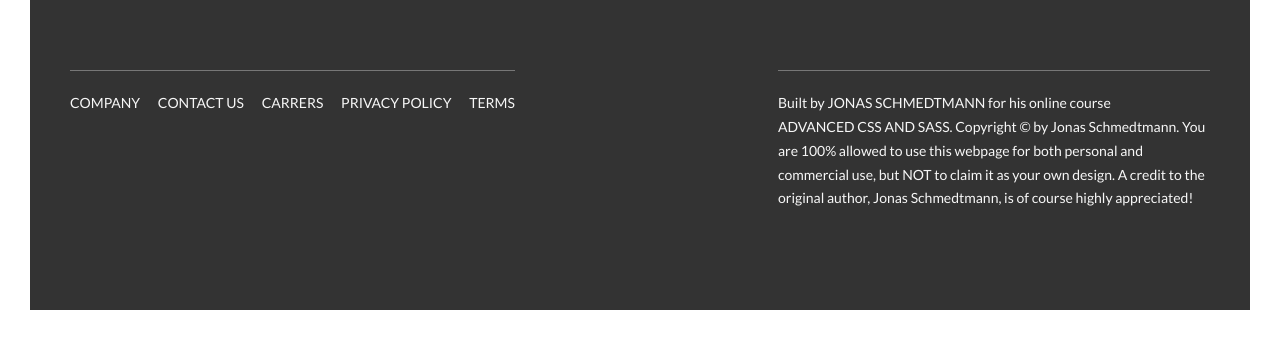
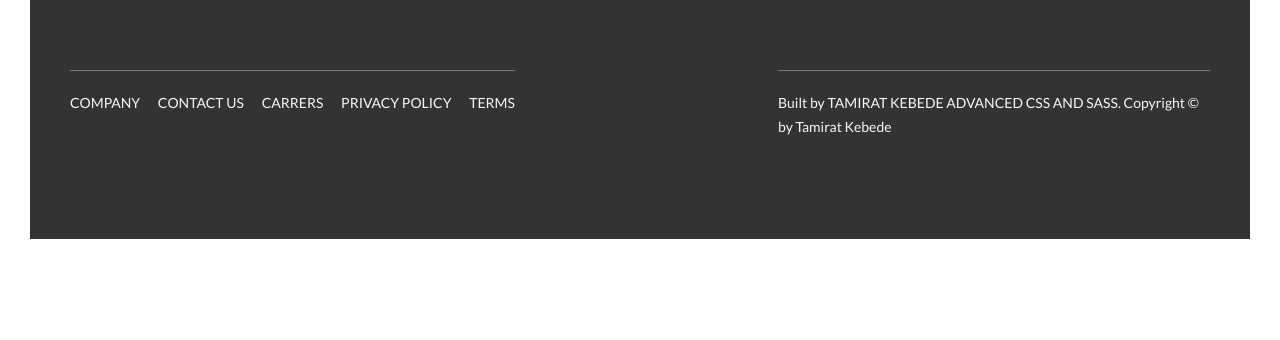
Before and after one commit to kika1s1/natours, a website: page index.html in a window 1280 px wide. Shown: the part 5815-6155 px from the top of the page. After the commit the page ends 6084 px from the top, so only its background shows below. Drawn offline with Linux system fonts and the light colour scheme.

Commit message:
copyright added

```diff
--- a/index.html
+++ b/index.html
@@ -390,10 +390,8 @@
                 </div>
                 <div class="col-1-of-2">
                     <p class="footer__copyright">
-                        Built by <a href="#" class="footer__link">Jonas Schmedtmann</a> for his online course <a href="#" class="footer__link">Advanced CSS and Sass</a>.
-                        Copyright &copy; by Jonas Schmedtmann. You are 100% allowed to use this webpage for both personal
-                        and commercial use, but NOT to claim it as your own design. A credit to the original author, Jonas
-                        Schmedtmann, is of course highly appreciated!
+                        Built by <a href="#" class="footer__link">Tamirat Kebede</a> <a href="#" class="footer__link">Advanced CSS and Sass</a>.
+                        Copyright &copy; by Tamirat Kebede
                     </p>
                 </div>
             </div>
```
